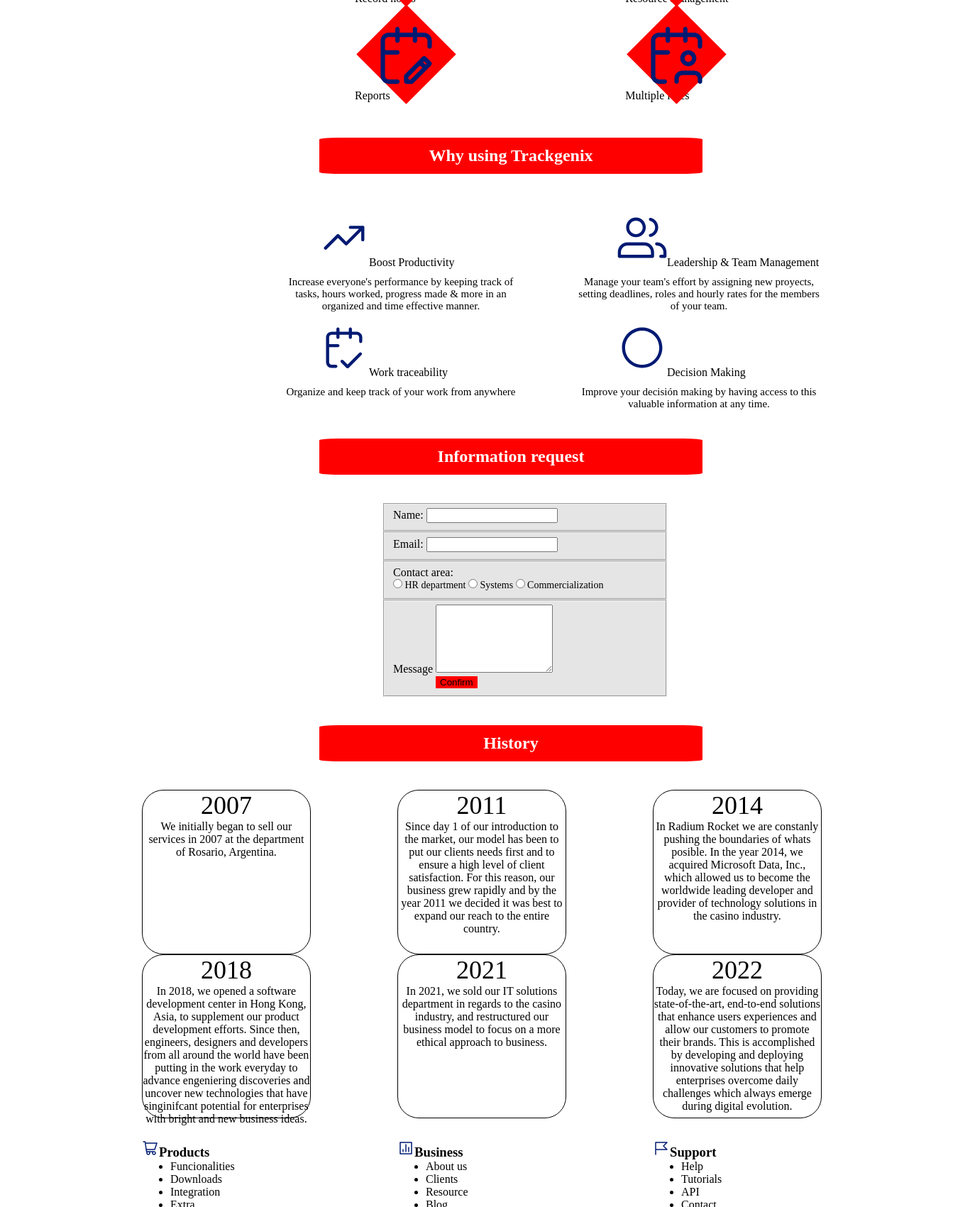
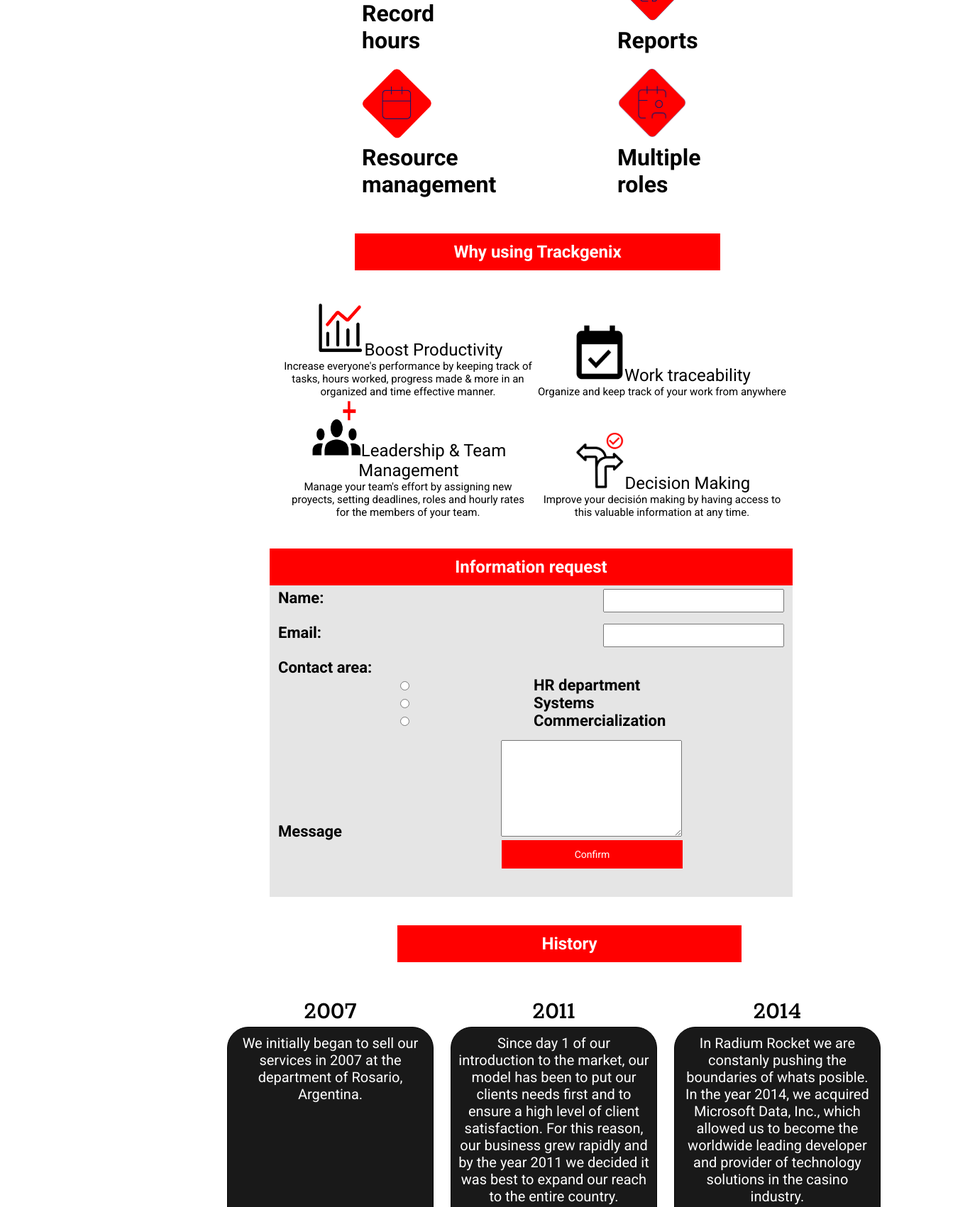
Before and after one commit to NicoSan02/-BaSP-A2022-Etapa-1, a plain HTML site: page Semana 03/index.html in a window 1280 px wide. Shown: the part 809-2510 px from the top of the page at 71% size, 1367 px wide, since content can reach past the window. Drawn offline with Linux system fonts and the light colour scheme; a web font is replaced by a local one.

Commit message:
BaSP-W03-2022: improved styling and README, changed icons

```diff
--- a/Semana 03/css/styles.css
+++ b/Semana 03/css/styles.css
@@ -1,31 +1,12 @@
 * {
     margin: 0;
-
     box-sizing: border-box;
-}
-
-@font-face {                   /*not working*/
-    font-family: "roboto-italic";
-    src: url("./fonts/roboto-italic.ttf") format('truetype');
-}
-
-@font-face {
-    font-family: "roboto-bold";
-    src: url("./fonts/Roboto-Bold.ttf") format('truetype');
-}
-@font-face {
-    font-family: "roboto-medium";
-    src: url("./fonts/roboto-medium.ttf") format('truetype');
-}
-@font-face {
-    font-family: "rokkit-medium";
-    src: url("./fonts/rokkitt-medium.ttf") format('truetype');
+    font-family: 'Roboto', sans-serif;
 }
 h1 {
     color: white;
     text-align: center;
     margin-left: 35px;
-    font-family: 'roboto-bold';
 }
 h2 {
     text-align: center;
@@ -33,31 +14,33 @@ h2 {
 }
 .rectangle1 {
     border: 2px solid #FF0000;
-    border-radius: 5%;
     background-color: #FF0000;
     text-align: center;
     align-self: center;
     display: inline-block;
-    margin: 40px 250px; /*test*/
+    margin: 40px 250px;
     width: 50%;
     padding: 10px;
 }
+header .rectangle1 {
+    margin-left: 430px;
+    margin-right: 0;
+}
 main {
-    margin-left: 200px;
+    padding-left: 250px;
     align-items: center;
 }
 body {
     background-color: white;
     color: black;
     margin: 0;
-    width: 100%;
 }
 .nav1 {
     position: fixed;
     float: left;
     height: 100%;
-    width: 180px;
-    font-family: 'roboto-bold'; /*not working*/
+    width: 277px;
+    font-size: 24px;
     top: 0;
     left: 0;
     background-color: #FF0000;
@@ -74,14 +57,10 @@ body {
 .nav1 a:hover {
     color: black;
 }
-#nav-middle {
-    margin-top: 200px;
-}
-#nav-bottom {
-    margin-top: 180px;
+.nav1 a:first-of-type {
+    text-decoration: underline double;
 }
 #img-home {
-    /*display: block;*/
     float: left;
     padding-left: 100px;
 }
@@ -91,58 +70,31 @@ body {
     text-align: center;
 }
 #home-img-paragraph {
-    overflow:auto;
-    display:block;
-    margin-top: 140px;
-    padding-left: 150px;
-    margin-bottom: 90px;
-    width: 500px;
-    font-family: 'roboto-italic';
+    display:inline-block;
+    width: 342px;
+    height: 124px;
+    margin-top: 100px;
+    margin-left: 80px;
+    font-style: italic;
 }
-.rhombus {
-    background: #FF0000;
-    margin: auto;
-    border: 1px solid #FF0000;
+.func-img {
     width: 98.92px;
     height: 98.92px;
-    transform: rotate(45deg);
-}
-.icon-rhombus {
-    width: 98.92px;
-    height: 98.92px;
-    transform: rotate(-45deg);
-}
-form label {
-    font-family: 'roboto-bold'; /*not working*/
-}
-#radio-text {
-    font-family: 'roboto-medium'; /*not working*/
-    font-size: 14px;
-}
-#form-format {
-    align-self: center;
-    background-color: #E5E5E5;
-}
-#confirm-button {
-
-}
-#footer-format {
-    background-color: #FF0000;
-    text-align: center;
-}
-
-#horizontal-ul ul li {
-    display: inline;
-    margin: 30px;
 }
 .center {
     text-align: center
 }
-.ul-box1 { /*paragraph issue*/
+.margin-nav {
+    margin-top: 200px;
+}
+.nav-p {
+    font-size: 16px;
+}
+.ul-box1 {
     margin: auto;
-    display: inline-block;
-    grid-template-columns: 1fr 1fr 1fr;
     padding-left: 150px;
+    font-size: 32px;
+    font-weight: bold;
 }
 .ul-box1 ul {
     columns: 2;
@@ -152,22 +104,21 @@ form label {
 .ul-box1 li {
     list-style-type:none;
     padding: 10px 110px;
-
+    display: inline-block;
+    width: 40%;
 }
-.ul-box2 { /*paragraph issue*/
+.ul-box2 {
     margin: auto;
-    display: inline-block;
-    grid-template-columns: 1fr 1fr 1fr;
     padding-left: 150px;
-}
-.ul-box2 ul {
-    columns: 2;
-    -webkit-columns: 2;
-    -moz-columns: 2;
+    font-size: 24px;
 }
 .ul-box2 li {
-    list-style-type:none;
-    padding: 10px 60px;
+    list-style-type: none;
+    margin: 0;
+    padding: 0;
+    text-align: center;
+    display: inline-block;
+    width: 40%;
 }
 .ul-box2 img {
     width: 70px;
@@ -176,37 +127,112 @@ form label {
 .ul-box2 p {
     width: 350px;
     text-align: center;
-    font-family: "roboto-medium";
     font-size: 15px;
 }
+#info-req {
+   /* border: 2px solid #FF0000;
+    background-color: #FF0000;
+    text-align: center;
+    align-self: center;
+    display: inline-block;
+    margin: 40px 250px; */
+    margin-left: 130px;
+    margin-bottom: 0%;
+    width: 737px;
+
+}
 form {
-    width: 400px;
-    margin: auto;
+    width: 737px;
+    height: 439px;
+    align-self: center;
+    background-color: #E5E5E5;
+    border-style: none;
+    margin-left: 130px;
+}
+form input {
+   width: 50%;
+}
+form label {
+    font-weight: bold;
+    font-size: 22px;
+}
+#radio-text {
+    font-size: 14px;
+}
+form textarea {
+    width: 255px;
+    height: 136px;
+    margin-left: 220px;
 }
 #confirm-button {
-  margin-left: 60px;
+  margin-left: 315px;
+  width: 255px;
+  height: 40px;
   background-color: #FF0000;
   border-color: #FF0000;
   border-style: none;
+  font-size: 14px;
+  color: white;
 }
-#box-history {
-    display: grid;
-    grid-template-columns: 1fr 1fr 1fr;
-    margin-bottom: 30px;
+fieldset {
+    border: none;
+}
+.name-email input {
+    float: right;
+    width: 255px;
+    height: 33px;
 }
 .box-year {
-    border: 1px solid black;
-   /* opacity: 20%;*/
-    border-radius: 30px;
-    width: 237.83px;
-    height: 231.33px;
+    display: inline-block;
+    width: 30%;
     text-align: center;
+    font-size: 20px;
+    color: white;
+    vertical-align: middle;
+    margin: 10px;
 }
 .year {
-    font-family: 'rokkit-medium';
+    font-family: 'Rokkitt', serif;
     font-size: 36px;
+    vertical-align: top;
+    color: black;
 }
-.last-page-box {
-    display: grid;
-    grid-template-columns: 1fr 1fr 1fr;
+.boxxxx {
+    width: 100%;
+    padding-left: 60px;
 }
+.description {
+    border: 1px solid rgb(3, 3, 3);
+    background: rgba(0, 0, 0, 0.900);
+    border-radius: 30px;
+    height: 366px;
+    text-align: center;
+    vertical-align: middle;
+    padding: 10px;
+}
+table {
+    width: 100%;
+    text-align: center;
+    margin: 200px 0px;
+}
+table th {
+    font-size: 30px;
+    color: #FF0000;
+}
+table td {
+    height: 33px;
+    font-size: 14px;
+}
+footer {
+    background-color: #FF0000;
+    text-align: center;
+    font-family: 'Rokkitt', serif;
+    font-size: 28px;
+    color: white;
+    padding-top: 20px;
+}
+#horizontal-ul ul li {
+    display: inline;
+    margin: 70px;
+    width: 53px;
+}
--- a/Semana 03/index.html
+++ b/Semana 03/index.html
@@ -4,6 +4,12 @@
         <meta charset="UTF-8">
         <meta http-equiv="X-UA-Compatible" content="IE=edge">
         <meta name="viewport" content="width=device-width, initial-scale=1.0">
+        <style>
+            @import url('https://fonts.googleapis.com/css2?family=Roboto:ital,wght@0,400;0,500;0,700;1,500&display=swap');
+        </style>
+        <style>
+            @import url('https://fonts.googleapis.com/css2?family=Rokkitt:wght@500&display=swap');
+            </style>
         <title>Trackgenix</title>
         <link rel="stylereset" href=".\css\reset.css">
         <link rel="stylesheet" href=".\css\styles.css">
@@ -14,218 +20,186 @@
         </header>
         <main>
             <aside>
-                <div class="nav1">
-                    <nav>
-                        <a href="#"><img src=".\assets\home-1.svg" alt="Home-icon">Home</a>
-                        <div id="nav-middle">
-                            <a href="#"><img src=".\assets\user-question.svg" alt="Question-icon">Sign Up</a>
-                            <a href="#"><img src=".\assets\user-1.svg" alt="User-icon">Log In</a>
-                        </div>
-                        <div id="nav-bottom">
-                            <a href="#"><img src=".\assets\chevron-circle-right.svg" alt="Contact-icon">Contact</a>
-                            <p><img src=".\assets\phone.svg" alt="Phone-icon">(000) 000-0000</p>
-                            <p><img src=".\assets\mail.svg" alt="Mail-icon">trackgenixsupp@rr.com</p>
-                        </div>
+                <nav class="nav1">
+                    <a class="center" href="#"><img src=".\assets\home-1.svg" alt="Home-icon">Home</a>
+                    <a class="center margin-nav" href="#"><img src=".\assets\user-question.svg" alt="Question-icon">Sign Up</a>
+                    <a class="center" href="#"><img src=".\assets\user-1.svg" alt="User-icon">Log In</a>
+                    <a class="center margin-nav" href="#"><img src=".\assets\chevron-circle-right.svg" alt="Contact-icon">Contact</a>
+                    <p class="nav-p"><img src=".\assets\phone.svg" alt="Phone-icon">(000) 000-0000</p>
+                    <p class="nav-p"><img src=".\assets\mail.svg" alt="Mail-icon">trackgenixsupp@rr.com</p>
                 </nav>
-                </div>
             </aside>
             <section>
-                <div class="paragraph-space">
-                    <p>
+                    <p class="paragraph-space">
                         A tool designed to improve productivity and work managment
                     </p>
-                </div>
                 <img src=".\assets\picture.jpg" id="img-home" alt="Woman-working">
-                <div id="home-img-paragraph">
-                    <p>
+                    <p id="home-img-paragraph">
                         Sometimes working with large groups of people can be difficult.
-                    </p>
-                    <p>
                         Trackgenix is a system created to make things easier in cases like that and accomplish your goals in the easiest and fastest way.
                     </p>
-                </div>
             </section>
             <section>
                 <h2 class="rectangle1">Funcionalities</h2>
-                <div class="ul-box1">
-                    <ul>
-                    <li><div class="rhombus"><img class="icon-rhombus" src=".\assets\calendar-clock.svg" alt="Calendar-icon"></div>Record hours</li>
-                    <li><div class="rhombus"><img class="icon-rhombus"src=".\assets\calendar-edit.svg" alt="Calendar-icon2"></div>Reports</li>
-                    <li><div class="rhombus"><img class="icon-rhombus"src=".\assets\calendar.svg" alt="Calendar-icon3"></div>Resource management</li>
-                    <li><div class="rhombus"><img class="icon-rhombus"src=".\assets\calendar-user.svg" alt="Calendar-icon4"></div>Multiple roles</li>
+                    <ul class="ul-box1">
+                        <li><img class="func-img" src=".\assets\calendar-clock.png" alt="Calendar-icon"><p>Record hours</p></li>
+                        <li><img class="func-img" src=".\assets\calendar-edit.png" alt="Calendar-icon2">Reports</li>
+                        <li><img class="func-img" src=".\assets\calendar.png" alt="Calendar-icon3">Resource management</li>
+                        <li><img class="func-img" src=".\assets\calendar-user.png" alt="Calendar-icon4">Multiple roles</li>
                     </ul>
-                </div>
             </section>
             <section>
                 <h2 class="rectangle1">Why using Trackgenix</h2>
-                <div class="ul-box2">
-                    <ul>
-                        <li><img src=".\assets\trending-up.svg" alt="Arrow-icon">Boost Productivity</li>
+                    <ul class="ul-box2">
+                        <li><img src=".\assets\trending-up.png" alt="Arrow-icon"><span>Boost Productivity</span>
                             <p>
                                 Increase everyone's performance by keeping track of tasks, hours worked, progress made & more in an organized and time effective manner.
                             </p>
-                        <li><img src=".\assets\calendar-check.svg" alt="Check-icon">Work traceability</li>
+                        </li>
+                        <li><img src=".\assets\calendar-check.png" alt="Check-icon"><span>Work traceability</span>
                             <p>
                                 Organize and keep track of your work from anywhere
                             </p>
-                        <li><img src=".\assets\users.svg" alt="users-icon">Leadership & Team Management</li>
+                        </li>
+                        <li><img src=".\assets\users.png" alt="users-icon"><span>Leadership & Team Management</span>
                             <p>
                                 Manage your team's effort by assigning new proyects, setting deadlines, roles and hourly rates for the members of your team.
                             </p>
-                        <li><img src=".\assets\circle.svg" alt="Circle-icon">Decision Making</li>
+                        </li>
+                        <li><img src=".\assets\arrows.png" alt="Circle-icon"><span>Decision Making</span>
                             <p>
                                 Improve your decisión making by having access to this valuable information at any time.
                             </p>
+                        </li>
                     </ul>
-                </div>
             </section>
             <section>
-                <h2 class="rectangle1">Information request</h2>
+                <h2 class="rectangle1" id="info-req">Information request</h2>
                 <form>
-                    <div id="form-format">
-                        <fieldset>
+                    <fieldset class="name-email">
                         <label for="formname">Name:</label>
                         <input type="text" id="formname" name="formname">
                     </fieldset>
-                        <fieldset>
+                    <fieldset class="name-email">
                         <label for="formemail">Email:</label>
                         <input type="email" id="formemail" name="formemail">
                     </fieldset>
                     <fieldset>
                         <label for="formcontactarea">Contact area:</label>
-                            <div id="radio-text">
+                        <section id="radio-text">
                             <input type="radio" id="hr-dpt" name="formcontactarea">
                             <label for="contactarea">HR department</label>
                             <input type="radio" id="systems" name="formcontactarea">
                             <label for="contactarea">Systems</label>
                             <input type="radio" id="commercialization" name="formcontactarea">
                             <label for="contactarea">Commercialization</label>
-                            </div>
+                        </section>
                     </fieldset>
                     <fieldset>
                         <label for="formmessage">Message</label>
                         <textarea rows="6" cols="18"></textarea>
-                            <div>
+                        <span>
                             <input type="submit" id="confirm-button" value="Confirm">
-                            </div>
+                        </span>
                     </fieldset>
-                    </div>
                 </form>
             </section>
-            <section>
+            <section class="boxxxx">
                 <h2 class="rectangle1">History</h2>
-                <div id="box-history">
-                    <span class="box-year">
-                        <div class="year">
-                            <p>
+                <!-- <article id="box-history"> -->
+                    <article class="box-year">
+                        <p class="year">
                             2007
                         </p>
-                        </div>
-                        <p>
+                        <p class="description">
                             We initially began to sell our services in 2007 at the department of Rosario, Argentina.
                         </p>
-                    </span>
-                    <span class="box-year">
-                        <div class="year">
-                            <p>
+                    </article>
+                    <article class="box-year">
+                        <p class="year">
                             2011
                         </p>
-                        </div>
-                            <p>
+                        <p class="description">
                             Since day 1 of our introduction to the market, our model has been to put our clients needs first and to ensure a high level of client satisfaction. For this reason, our business grew rapidly and by the year 2011 we decided it was best to expand our reach to the entire country.
                         </p>
-                    </span>
-                    <span class="box-year">
-                        <div class="year">
-                            <p>
+                    </article>
+                    <article class="box-year">
+                        <p class="year">
                             2014
                         </p>
-                        </div>
-                            <p>
+                        <p class="description">
                             In Radium Rocket we are constanly pushing the boundaries of whats posible. In the year 2014, we acquired Microsoft Data, Inc., which allowed us to become the worldwide leading developer and provider of technology solutions in the casino industry.
                         </p>
-                    </span>
-                    <span class="box-year">
-                        <div class="year">
-                            <p>
+                    </article>
+                    <article class="box-year">
+                        <p class="year">
                             2018
                         </p>
-                        </div>
-                        <p>
+                        <p class="description">
                             In 2018, we opened a software development center in Hong Kong, Asia, to supplement our product development efforts. Since then, engineers, designers and developers from all around the world have been putting in the work everyday to advance engeniering discoveries and uncover new technologies  that have singinifcant potential for enterprises with bright and new business ideas.
                         </p>
-                    </span>
-                    <span class="box-year">
-                        <div class="year">
-                            <p>
+                    </article>
+                    <article class="box-year">
+                        <p class="year">
                             2021
                         </p>
-                        </div>
-                        <p>
+                        <p class="description">
                             In 2021, we sold our IT solutions department in regards to the casino industry, and restructured our business model to focus  on a more ethical approach to business.
                         </p>
-                    </span>
-                    <span class="box-year">
-                        <div class="year">
-                            <p>
+                    </article>
+                    <article class="box-year">
+                        <p class="year">
                             2022
                         </p>
-                        </div>
-                        <p>
+                        <p class="description">
                             Today, we are focused on providing state-of-the-art, end-to-end solutions that enhance users experiences and allow our customers to promote their brands. This is accomplished by developing and deploying innovative solutions that help enterprises overcome daily challenges which always emerge during digital evolution.
                         </p>
-                    </span>
-                </div>
+                    </article>
+                <!-- </article>     -->
             </section>
             <section>
-                <div class="last-page-box">
-                    <span>
-                        <h3><img src=".\assets\cart-4.svg" alt="Cart-icon">Products</h3>
-                        <ul>
-                            <li>Funcionalities</li>
-                            <li>Downloads</li>
-                            <li>Integration</li>
-                            <li>Extra</li>
-                        </ul>
-                    </span>
-                    <span>
-                        <h3><img src=".\assets\chart-vertical.svg" alt="Chart-icon">Business</h3>
-                        <ul>
-                            <li>About us</li>
-                            <li>Clients</li>
-                            <li>Resource</li>
-                            <li>Blog</li>
-                        </ul>
-                    </span>
-                    <span>
-                        <h3><img src=".\assets\flag-2.svg" alt="Flag-icon">Support</h3>
-                        <ul>
-                            <li>Help</li>
-                            <li>Tutorials</li>
-                            <li>API</li>
-                            <li>Contact</li>
-                        </ul>
-                    </span>
-                </div>
+                <table>
+                    <tr>
+                        <th><img src=".\assets\cart-4.svg" alt="Cart-icon">Products</th>
+                        <th><img src=".\assets\chart-vertical.svg" alt="Chart-icon">Business</th>
+                        <th><img src=".\assets\flag-2.svg" alt="Flag-icon">Support</th>
+                    </tr>
+                    <tr>
+                        <td>Funcionalities</td>
+                        <td>About us</td>
+                        <td>Help</td>
+                    </tr>
+                    <tr>
+                        <td>Downloads</td>
+                        <td>Clients</td>
+                        <td>Tutorials</td>
+                    </tr>
+                    <tr>
+                        <td>Integration</td>
+                        <td>Resource</td>
+                        <td>API</td>
+                    </tr>
+                    <tr>
+                        <td>Extra</td>
+                        <td>Blog</td>
+                        <td>Contact</td>
+                    </tr>
+                </table>
             </section>
         </main>
-        <footer>
-            <div id="footer-format">
-                <div id="horizontal-ul">
+        <footer id="horizontal-ul">
                     <ul>
                         <li><a href="#"><img src=".\assets\face.svg" alt="Facebook"></a></li>
                         <li><a href="#"><img src=".\assets\tw.svg" alt="Twitter"></a></li>
                         <li><a href="#"><img src=".\assets\lnkdn.svg" alt="Linkedin"></a></li>
                         <li><a href="#"><img src=".\assets\inst.svg" alt="Instagram"></a></li>
                     </ul>
-                </div>
                 <p>
                     Rosario, Argentina
                 </p>
                 <p>
                     Copyright 2022 Radium Rocket. All rights reserved
                 </p>
-            </div>
         </footer>
     </body>
 </html>
```
Also changed, not shown: Semana 03/assets/arrows.png (added), Semana 03/assets/calendar-check.png (added), Semana 03/assets/calendar-clock.png (added), Semana 03/assets/calendar-edit.png (added), Semana 03/assets/calendar-user.png (added), Semana 03/assets/calendar.png (added), Semana 03/assets/trending-up.png (added), Semana 03/assets/users.png (added), 1 other file. Lines whose indentation alone changed are shown as unchanged.
